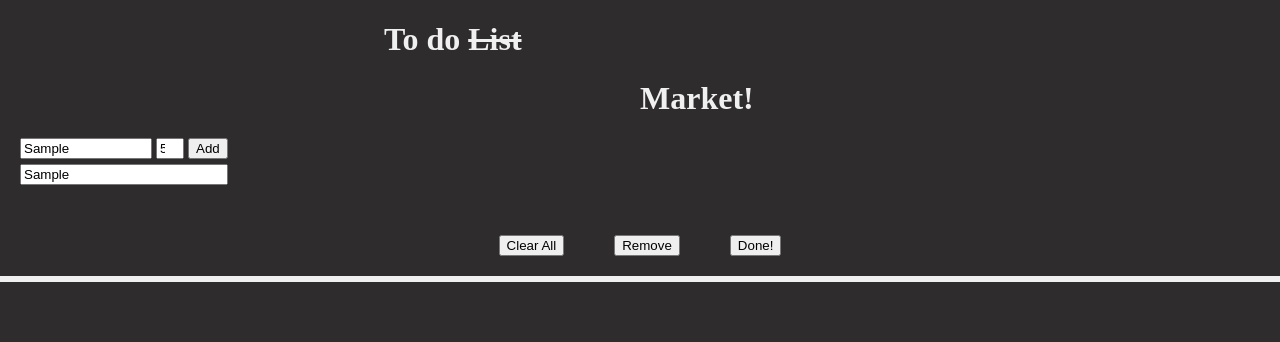
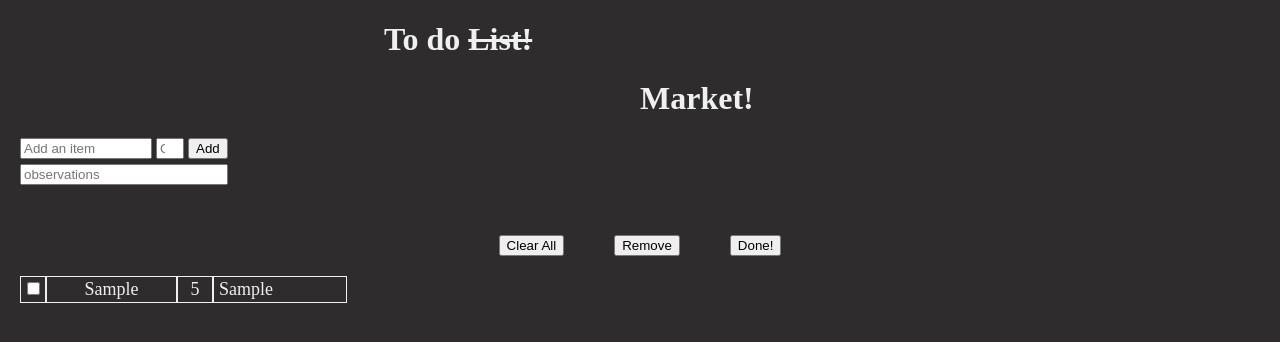
Before and after one commit to PedroPauloCODE/Programas, a plain HTML site: page Desafio DevClub/index.html in a window 1280 px wide. Both pictures are taken after typing "Sample", "5", "Sample" into the empty fields and a click on the button "Add". Drawn offline with Linux system fonts and the light colour scheme.

Commit message:
Parte funcional ativa, falta design

```diff
--- a/Desafio DevClub/index.html
+++ b/Desafio DevClub/index.html
@@ -7,7 +7,7 @@
     <title>Document</title>
 </head>
 <body>
-    <h1 id="todo">To do <del>List</del></h1>
+    <h1 id="todo">To do <del>List!</del></h1>
     <h1 id="market">Market!</h1>
 
     <main>
--- a/Desafio DevClub/todomarket.css
+++ b/Desafio DevClub/todomarket.css
@@ -41,6 +41,59 @@ h1 {
 }
 
 #list {
-   border: 3px solid;
-   border-color: #f0f0f0;
+    color: #f0f0f0;
+   display: flex;
+   flex-direction: column;
+   width: 95%;
+   font-size: 18px;
+
 }
+td {
+    padding: 2px;
+    border: 1px solid #f0f0f0;
+
+
+
+
+}
+tr{
+    margin-left: 20px;
+    margin-bottom: 10px;
+}
+input{
+
+}
+#box1 {
+    width: 125px;
+    text-align: center;
+}
+#box2 {
+    width: 30px;
+    text-align: center;
+}
+#box3 {
+    width: 125px;
+    padding-left: 5px;
+}
+#lista {
+    color: #f0f0f0;
+    font-size: 20px;
+    padding-left: 20px;;
+    }
+
+    .linha {
+            display: table-row;
+    }
+    .celula {
+            display: table-cell;
+            border: 1px solid #cccccc;
+            padding: 8px;
+            text-align: left;
+        }
+        .cabecalho {
+            font-weight: bold;
+            background-color: #f2f2f2;
+        }
+.checkbox {
+            cursor: pointer;
+}
--- a/Desafio DevClub/todomarket.js
+++ b/Desafio DevClub/todomarket.js
@@ -1,9 +1,102 @@
 let items = [];
-
+let qts = [];
+let obss = [];
 
 
 
 add.addEventListener("click", function() {
+
     let item = document.querySelector("#item");
-    console.log(item.value);
+    let qt = document.querySelector("#qt");
+    let obs = document.querySelector("#obs");
+
+
+    if (item.value) {
+
+        if (qt.value) {
+
+            items.push(item.value);
+            qts.push(qt.value);
+            obss.push(obs.value);
+
+            item.value = "";
+            qt.value = "";
+            obs.value = "";
+
+            updateList();
+
+        } else {
+        alert("You must put a Quantity!");
+         }
+    } else {
+        alert("You must put an Item!");
+    }
+
 });
+
+
+function updateList() {
+
+    const itemTableBody = document.querySelector('#list');
+    itemTableBody.innerHTML = '';
+
+
+
+        items.forEach((item, index) => {
+
+            const row = document.createElement('tr');
+
+
+
+            const checkbox = document.createElement('input');
+            checkbox.type = 'checkbox';
+            checkbox.id = `checkbox${index}`;
+
+             remove.addEventListener("click", function() {
+
+                const checkboxes = document.querySelectorAll('#list input[type="checkbox"]');
+                checkboxes.forEach((checkbox, index) => {
+                     if (checkbox.checked) {
+
+                    getOut(index);
+
+                }
+                    });
+            })
+
+            done.addEventListener("click", function() {
+
+                const checkboxes = document.querySelectorAll('#list input[type="checkbox"]');
+                checkboxes.forEach((checkbox, index) => {
+                     if (checkbox.checked) {
+
+                    getOut(index);
+
+                }
+                    });
+            })
+
+
+            row.innerHTML = `
+            <td>${checkbox.outerHTML}</td>
+            <td id="box1">${item}</td>
+            <td id="box2">${qts[index]}</td>
+            <td id="box3">${obss[index]}</td>
+             `;
+
+            itemTableBody.appendChild(row);
+
+        });
+
+
+
+}
+
+function getOut(index) {
+
+    items.splice(index, 1);
+    qts.splice(index, 1);
+    obss.splice(index, 1);
+
+    updateList();
+};
```
